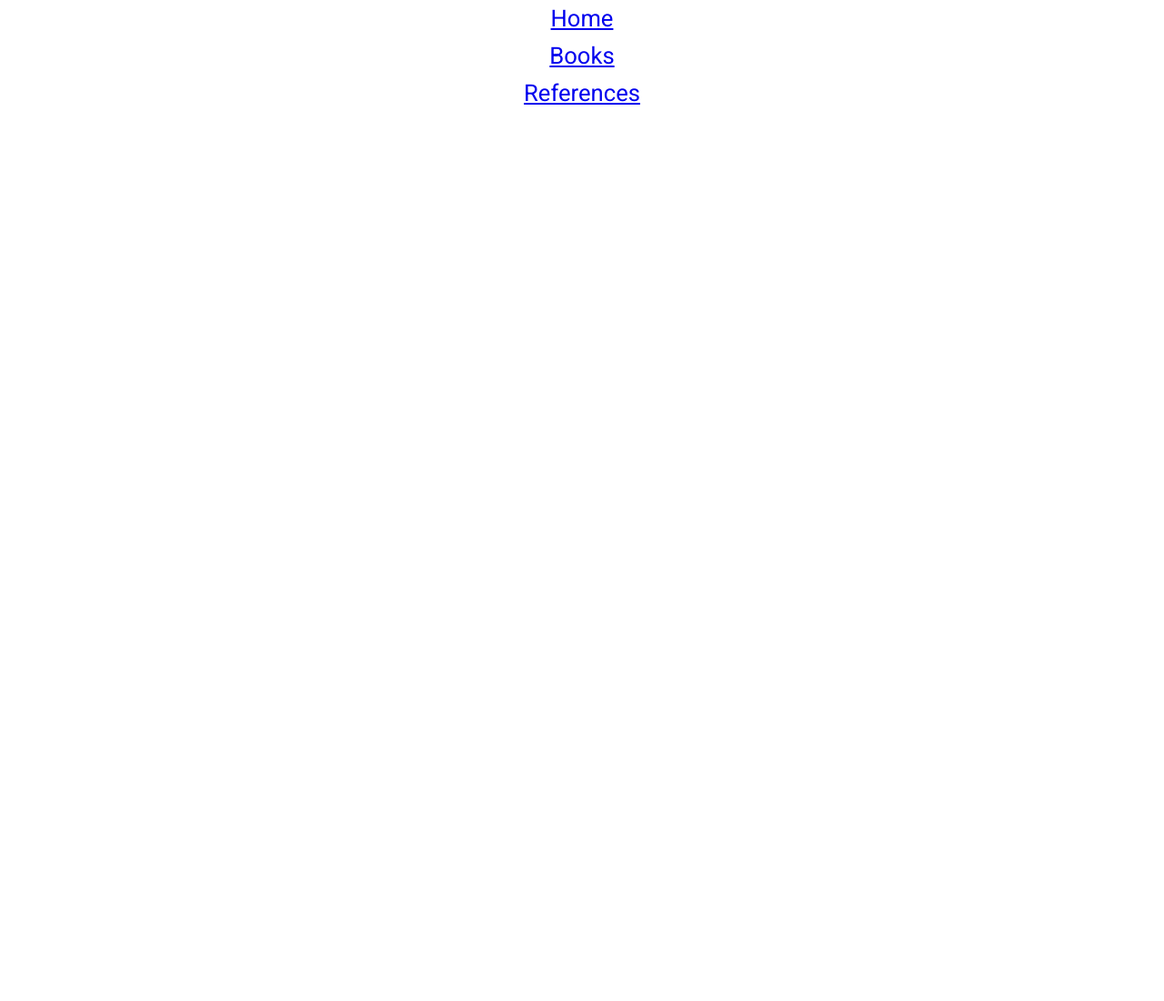
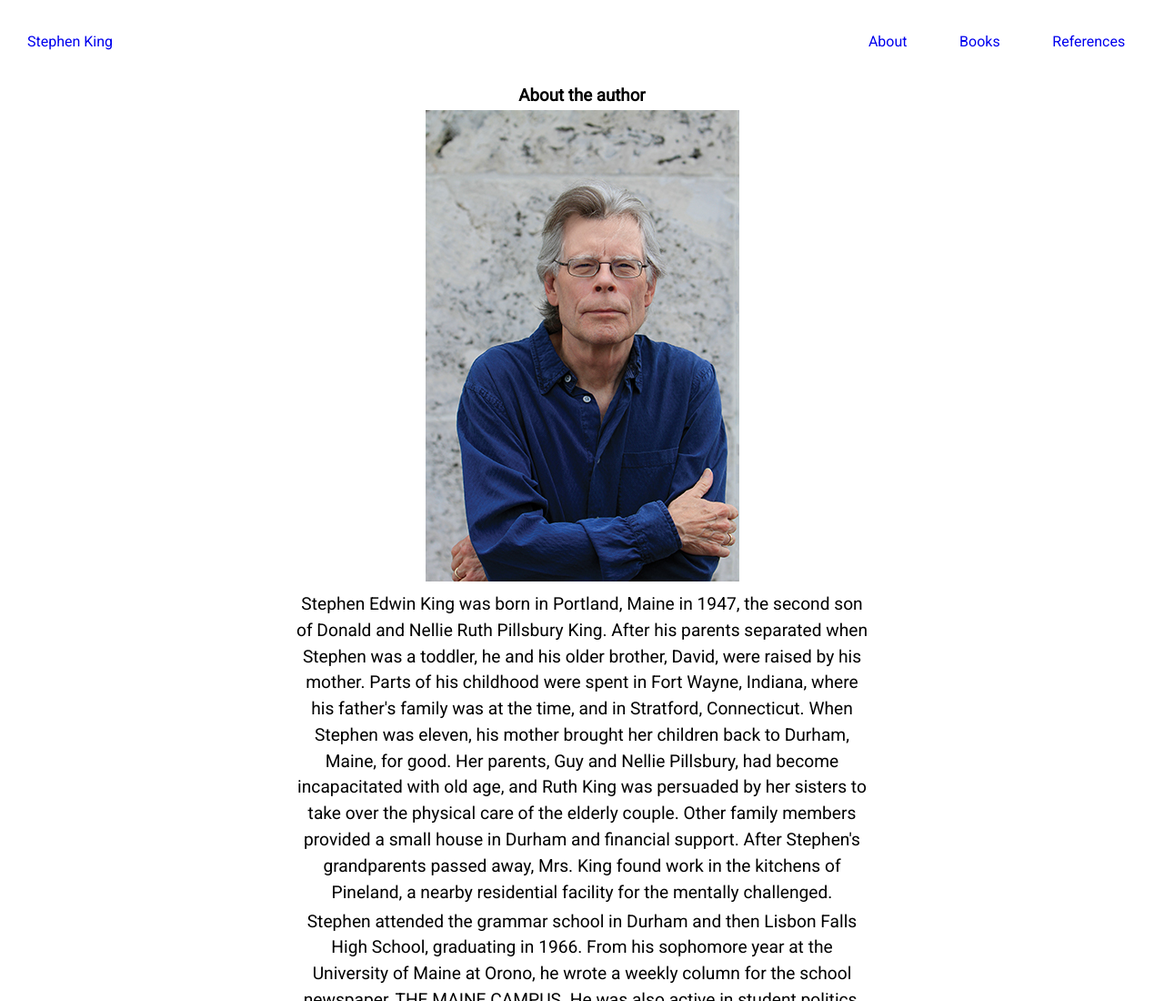
Before and after one commit to FelipeFama/tribute-page, a plain HTML site: page index.html in a window 1280 px wide. Shown: the top 1100 px of the page at 91% size. Before the commit the page ends 800 px from the top, so only its background shows below. Drawn offline with Linux system fonts and the light colour scheme.

Commit message:
feat: add new sections and init styles

```diff
--- a/css/style.css
+++ b/css/style.css
@@ -3,14 +3,54 @@
 * {
   margin: 0;
   padding: 0;
-  box-sizing: border-bo;
+  box-sizing: border-box;
 }
 
 body {
   font-family: "Roboto", sans-serif;
-  font-size: 1.6rem;
-  color: #333;
   line-height: 1.6;
-  margin: 0;
   text-align: center;
 }
+
+p {
+  font-size: 1.2rem;
+  margin: 0.2rem;
+  line-height: 1.5;
+}
+
+/*===header===*/
+header {
+  padding: 20px 30px;
+  display: flex;
+  justify-content: space-between;
+  align-items: center;
+}
+
+header a {
+  text-decoration: none;
+}
+
+header ul {
+  display: flex;
+  gap: 2rem;
+}
+
+header ul li {
+  list-style: none;
+}
+
+header ul li a  {
+  display: inline-block;
+  padding: 0.8rem;
+}
+
+/*===about===*/
+.about-container {
+  display: flex;
+  justify-content: center;
+  align-items: center;
+}
+
+.about-content {
+  width: 50%;
+}
--- a/index.html
+++ b/index.html
@@ -11,18 +11,82 @@
 
 <body>
   <header>
-    <nav>
-      <ul>
-        <li><a href="#">Home</a></li>
-        <li><a href="#">Books</a></li>
-        <li><a href="#">References</a></li>
-      </ul>
-    </nav>
+    <a href="#">Stephen King</a>
+    <ul class="navigation">
+      <li>
+        <a href="#about">About</a>
+      </li>
+      <li>
+        <a href="#books">Books</a>
+      </li>
+      <li>
+        <a href="#references">References</a>
+      </li>
+    </ul>
   </header>
   <main id="main">
-  <section></section>
-  <section></section>
-  <section></section>
+    <section id="about" class="about-container">
+      <article class="about-content">
+        <h1>About the author</h1>
+        <figure>
+          <img src="./assets/stephenking.png" alt="stephen king photo" />
+        </figure>
+        <p>
+          Stephen Edwin King was born in Portland, Maine in 1947, the second son of Donald and Nellie Ruth Pillsbury
+          King.
+          After his parents separated when Stephen was a toddler, he and his older brother, David, were raised by his
+          mother. Parts of his childhood were spent in Fort Wayne, Indiana, where his father's family was at the time,
+          and
+          in Stratford, Connecticut. When Stephen was eleven, his mother brought her children back to Durham, Maine, for
+          good. Her parents, Guy and Nellie Pillsbury, had become incapacitated with old age, and Ruth King was
+          persuaded
+          by her sisters to take over the physical care of the elderly couple. Other family members provided a small
+          house
+          in Durham and financial support. After Stephen's grandparents passed away, Mrs. King found work in the
+          kitchens
+          of Pineland, a nearby residential facility for the mentally challenged.
+        </p>
+        <p>
+          Stephen attended the grammar school in Durham and then Lisbon Falls High School, graduating in 1966. From his
+          sophomore year at the University of Maine at Orono, he wrote a weekly column for the school newspaper, THE
+          MAINE
+          CAMPUS. He was also active in student politics, serving as a member of the Student Senate. He came to support
+          the anti-war movement on the Orono campus, arriving at his stance from a conservative view that the war in
+          Vietnam was unconstitutional. He graduated from the University of Maine at Orono in 1970, with a B.A. in
+          English
+          and qualified to teach on the high school level. A draft board examination immediately post-graduation found
+          him
+          4-F on grounds of high blood pressure, limited vision, flat feet, and punctured eardrums.
+        </p>
+        <p>
+          He and Tabitha Spruce married in January of 1971. He met Tabitha in the stacks of the Fogler Library at the
+          University of Maine at Orono, where they both worked as students. As Stephen was unable to find placement as a
+          teacher immediately, the Kings lived on his earnings as a laborer at an industrial laundry, and her student
+          loan
+          and savings, with an occasional boost from a short story sale to men's magazines.
+        </p>
+        <p>
+          Stephen made his first professional short story sale ("The Glass Floor") to Startling Mystery Stories in 1967.
+          Throughout the early years of his marriage, he continued to sell stories to men's magazines. Many of these
+          were
+          later gathered into the Night Shift collection or appeared in other anthologies.
+        </p>
+        <p>
+          In the fall of 1971, Stephen began teaching high school English classes at Hampden Academy, the public high
+          school in Hampden, Maine. Writing in the evenings and on the weekends, he continued to produce short stories
+          and
+          to work on novels.
+        </p>
+        <p>
+          In the spring of 1973, Doubleday & Co. accepted the novel Carrie for publication. On Mother's Day of that
+          year,
+          Stephen learned from his new editor at Doubleday, Bill Thompson, that a major paperback sale would provide him
+          with the means to leave teaching and write full-time.
+        </p>
+      </article>
+    </section>
+    <section id="books"></section>
+    <section id="references"></section>
   </main>
 </body>
 
```
Also changed, not shown: assets/stephenking.png (added).
